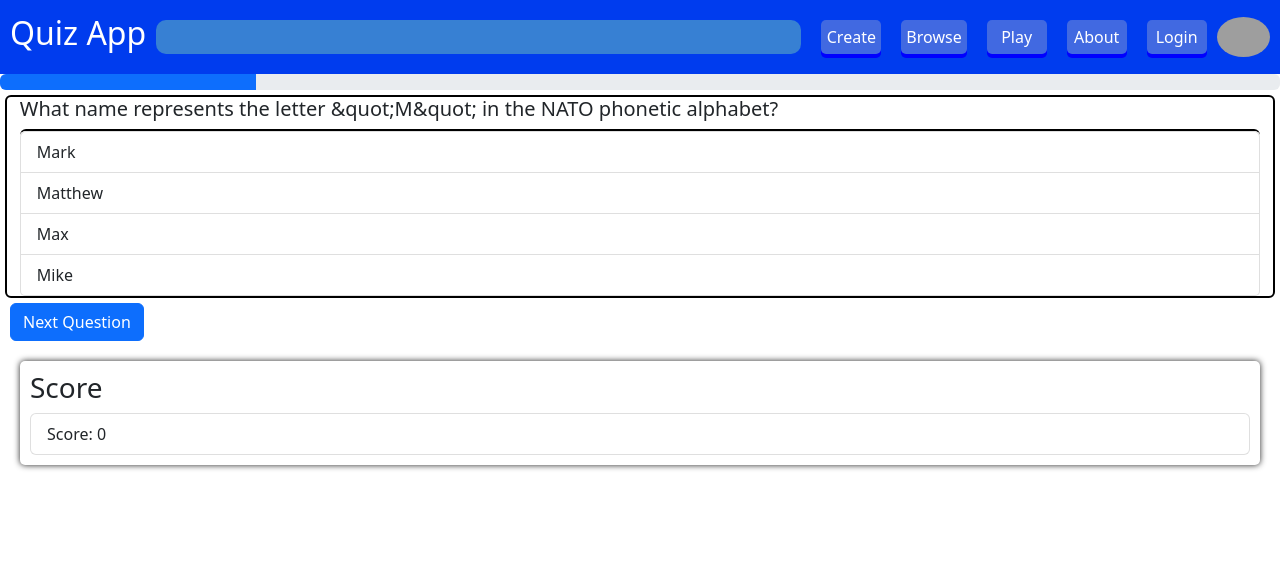
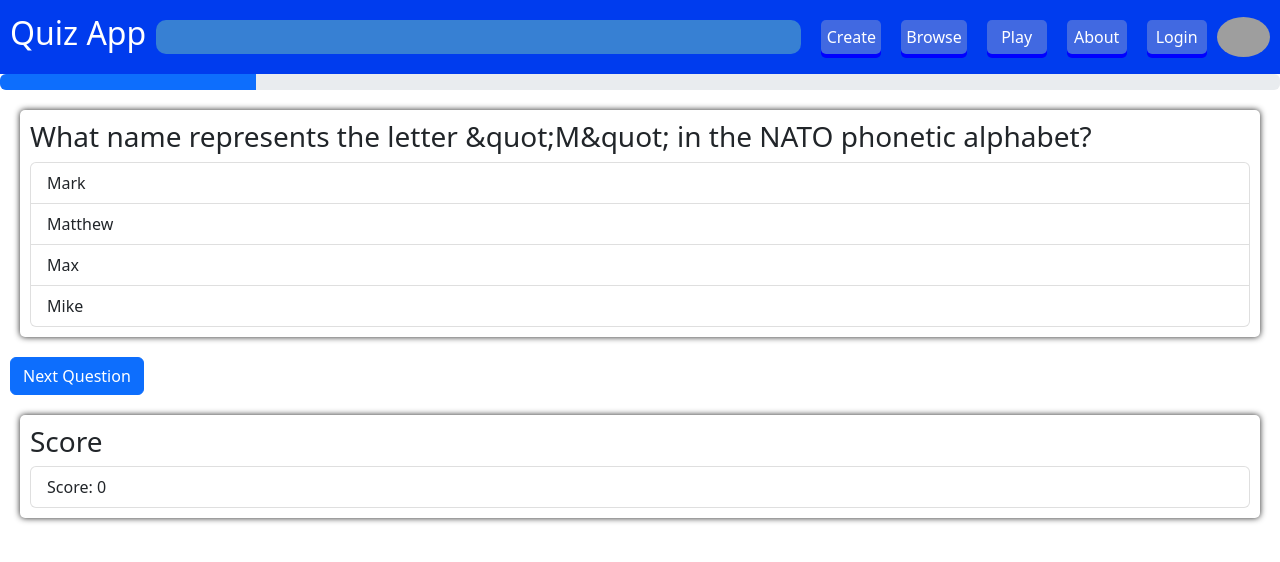
Before and after one commit to Mt-Trashmore-Mountaineers/top-of-the-heap, a React (Create React App) app: page /play in a window 1280 px wide. Both pictures are taken after a click on the button "Start". Shown: the top 562 px of the page. Built offline with nearby package versions, Linux system fonts and the light colour scheme; grey boxes are pictures that could not be loaded.

Commit message:
Finish changing cars to divs

```diff
--- a/src/PlaySlide.js
+++ b/src/PlaySlide.js
@@ -1,5 +1,6 @@
 import React from 'react';
-import { Card, ListGroup } from 'react-bootstrap';
+import './css/App.css';
+import { ListGroup } from 'react-bootstrap';
 
 class PlaySlide extends React.Component {
   constructor(props) {
@@ -45,8 +46,8 @@ class PlaySlide extends React.Component {
 
   render() {
     return (
-      <Card>
-        <Card.Title>{this.props.question.question}</Card.Title>
+      <div className="quiz-card">
+        <h3>{this.props.question.question}</h3>
         <ListGroup>
           {this.state.shuffledAnswers.map((answer, index) => {
             return (
@@ -64,7 +65,7 @@ class PlaySlide extends React.Component {
             )
           })}
         </ListGroup>
-      </Card>
+      </div>
     )
   }
 }
```
